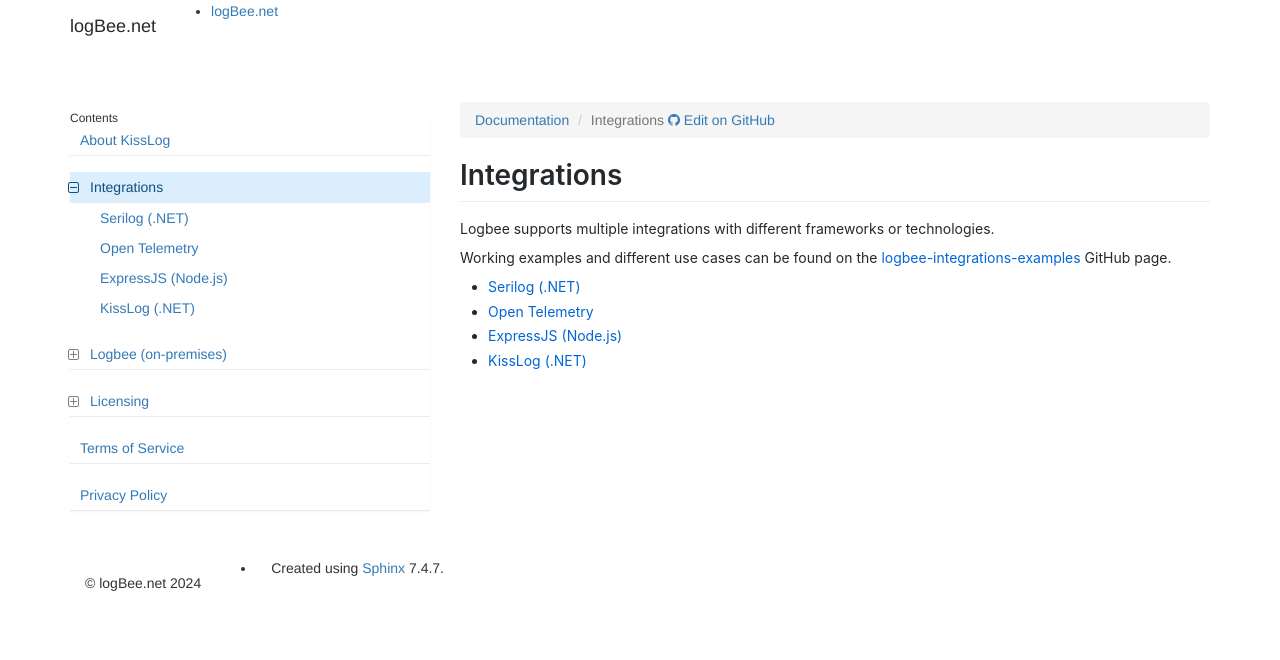
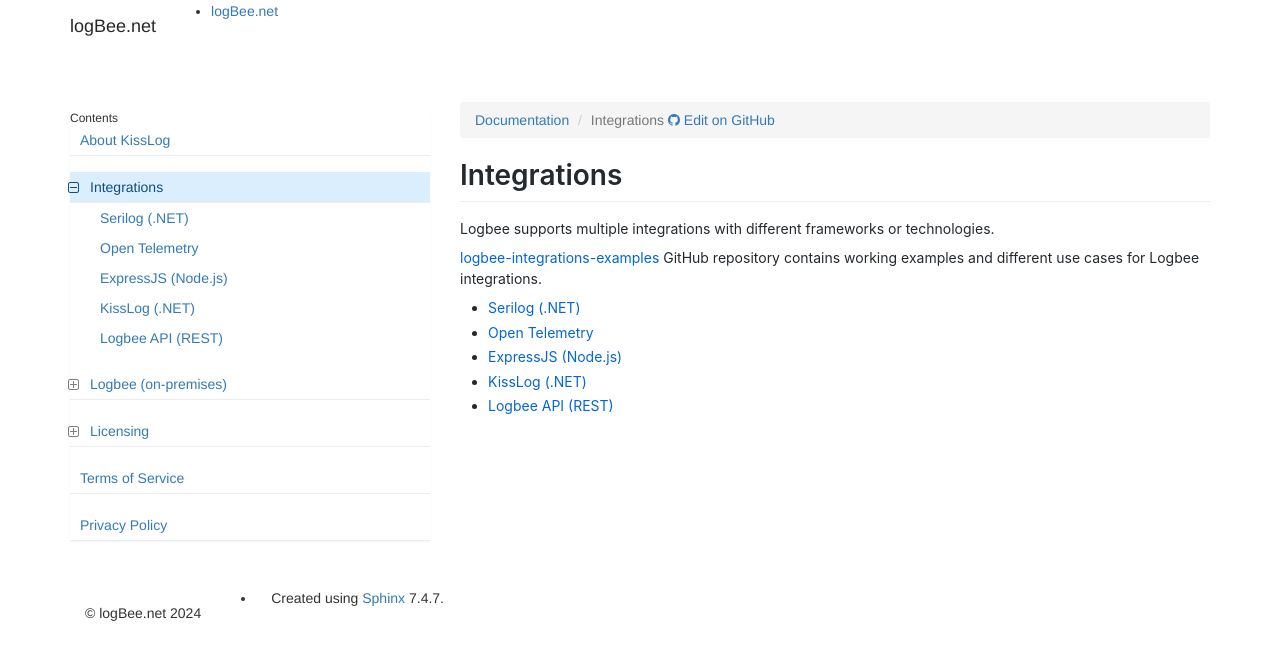
Before and after one commit to catalingavan/logbee.Documentation, a Sphinx documentation site: the page built from source/integrations/index.rst, in a window 1280 px wide. Shown: the top 660 px of the page. Built offline with Sphinx 7.4.7, drawn with Linux system fonts in a browser that asks for light colours; nearby versions of some CDN libraries; library files that are not in the unit come from our copies.

Commit message:
integrations documentation

```diff
--- a/source/integrations/ExpressJS.rst
+++ b/source/integrations/ExpressJS.rst
@@ -1,7 +1,8 @@
 ExpressJS (Node.js)
 ============================
 
-Node.js applications with ExpressJS can use the ``@logbee/express`` package to send the requests and logs to Logbee.
+| Node.js applications with ExpressJS can use the ``@logbee/express`` package to send the requests and logs to Logbee.
+| `Source repository <https://github.com/catalingavan/logbee-express>`_
 
 .. container::
 
--- a/source/integrations/KissLog.rst
+++ b/source/integrations/KissLog.rst
@@ -1,7 +1,8 @@
 KissLog (.NET)
 ============================
 
-.NET applications can use the ``KissLog`` NuGet package to save the logs to Logbee.
+| .NET applications can use the ``KissLog`` NuGet package to save the logs to Logbee.
+| `Source repository <https://github.com/catalingavan/KissLog.Sdk>`_
 
 .. container::
 
--- a/source/integrations/Serilog.rst
+++ b/source/integrations/Serilog.rst
@@ -1,7 +1,8 @@
 Serilog (.NET)
 ============================
 
-Logbee integrates with .NET applications using Serilog by registering the ``Serilog.Sinks.Logbee`` sink.
+| Logbee integrates with .NET applications using Serilog by registering the ``Serilog.Sinks.Logbee`` sink.
+| `Source repository <https://github.com/catalingavan/serilog-sinks-logbee>`_
 
 .. container::
 
--- a/source/integrations/index.rst
+++ b/source/integrations/index.rst
@@ -3,7 +3,7 @@ Integrations
 
 Logbee supports multiple integrations with different frameworks or technologies.
 
-Working examples and different use cases can be found on the `logbee-integrations-examples <https://github.com/catalingavan/logbee-integrations-examples>`_ GitHub page.
+`logbee-integrations-examples <https://github.com/catalingavan/logbee-integrations-examples>`_ GitHub repository contains working examples and different use cases for Logbee integrations.
 
 .. toctree::
    :maxdepth: 2
```
Also changed, not shown: other parts of source/integrations/index.rst (+1 -0 lines), source/integrations/LogbeeAPI.rst (added, +43 -0 lines).
